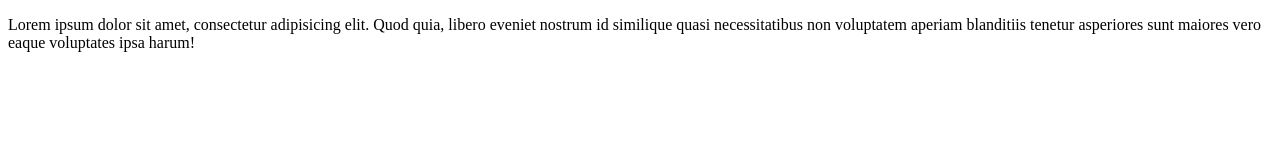
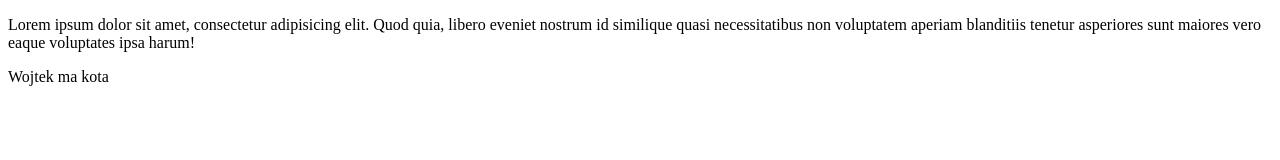
Before and after one commit to mrcnmllr/kurs, a plain HTML site: page index.html in a window 1280 px wide. Drawn offline with Linux system fonts and the light colour scheme.

Commit message:
dodanie paragrafu

```diff
--- a/index.html
+++ b/index.html
@@ -5,6 +5,6 @@
     <title>Document</title>
 </head>
 <body>
-<p>Lorem ipsum dolor sit amet, consectetur adipisicing elit. Quod quia, libero eveniet nostrum id similique quasi necessitatibus non voluptatem aperiam blanditiis tenetur asperiores sunt maiores vero eaque voluptates ipsa harum!</p>
+<p>Lorem ipsum dolor sit amet, consectetur adipisicing elit. Quod quia, libero eveniet nostrum id similique quasi necessitatibus non voluptatem aperiam blanditiis tenetur asperiores sunt maiores vero eaque voluptates ipsa harum!</p><p>Wojtek ma kota</p>
 </body>
 </html>
```
